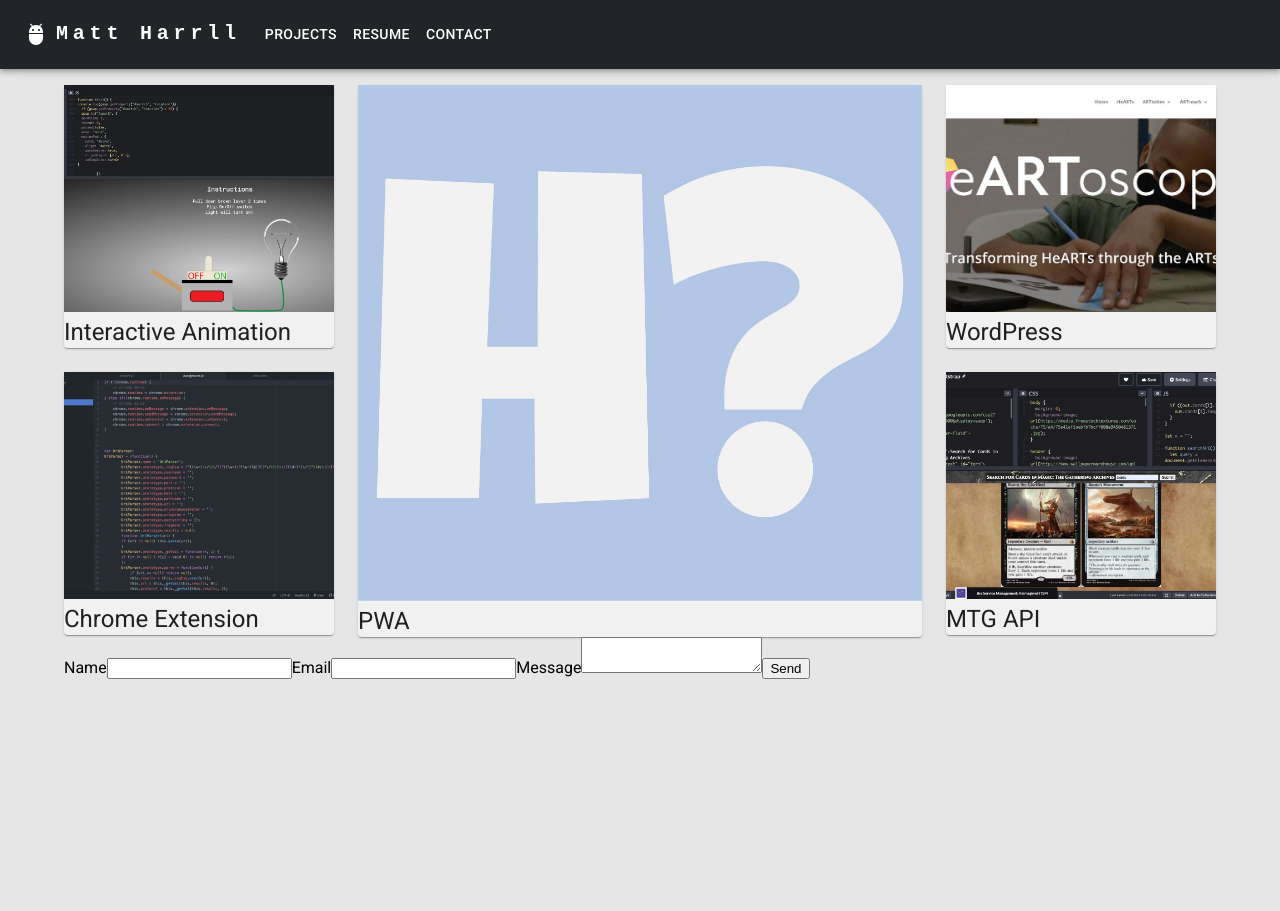
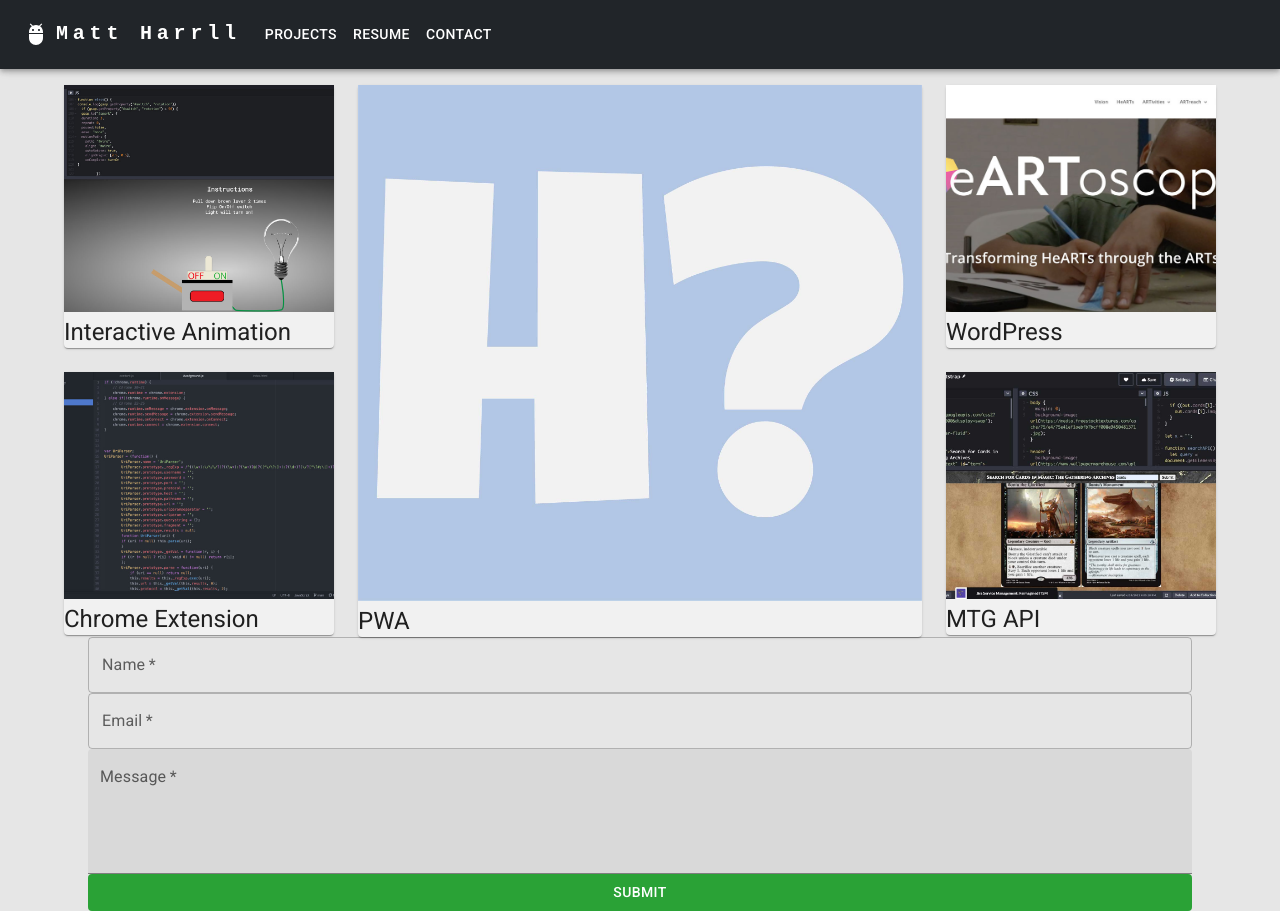
Before and after one commit to matt-harrell/matt-harrell.github.io, a React (Create React App) app: page / in a window 1280 px wide. Before the commit the page ends 800 px from the top, so only its background shows below. Built offline with nearby package versions, Linux system fonts and the light colour scheme.

Commit message:
add material UI form components

```diff
--- a/src/components/ContactForm/ContactFormComp.tsx
+++ b/src/components/ContactForm/ContactFormComp.tsx
@@ -1,3 +1,4 @@
+import { Grid,FormControl,TextField, Button, Container } from '@mui/material';
 
 interface contactFormCompProps {
     name:string;
@@ -12,15 +13,53 @@ interface contactFormCompProps {
 const ContFormComp = (props:contactFormCompProps) => {
 
     return(
-    <form onSubmit={props.sendEmail}>
-      <label>Name</label>
-      <input type="text" name="user_name" value={props.name} onChange={props.handleNameChange} />
-      <label>Email</label>
-      <input type="email" name="user_email" value={props.email} onChange={props.handleEmailChange} />
-      <label>Message</label>
-      <textarea name="message"  value={props.message} onChange={props.handleMessageChange}/>
-      <input type="submit" value="Send" />
-    </form>
+    <Container>
+        <FormControl fullWidth>
+            <TextField
+                type="text"
+                name="user_name"
+                required
+                value={props.name}
+                onChange={props.handleNameChange}
+                label="Name"
+                placeholder='Jane Doe'
+            />
+            {/* <input type="text" name="user_name" value={props.name} onChange={props.handleNameChange} /> */}
+            <TextField
+                type="text"
+                name="user_email"
+                required
+                value={props.email}
+                onChange={props.handleEmailChange}
+                label="Email"
+                placeholder='example@example.com'
+            />
+            {/* <input type="email" name="user_email" value={props.email} onChange={props.handleEmailChange} /> */}
+            {/* <label>Message</label> */}
+            <TextField
+                type="text"
+                name="message"
+                required
+                multiline
+                rows={4}
+                value={props.message}
+                onChange={props.handleMessageChange}
+                label="Message"
+                placeholder='Please leave a detailed message'
+                variant='filled'
+            />
+            <Button variant="contained"
+                disableElevation
+                type='submit'
+                color='secondary'
+                onClick={props.sendEmail}
+            >
+                Submit
+            </Button>
+            {/* <textarea name="message"  value={props.message} onChange={props.handleMessageChange}/> */}
+            {/* <input type="submit" value="Send" /> */}
+        </FormControl>
+    </Container>
     );
 
 }
```
